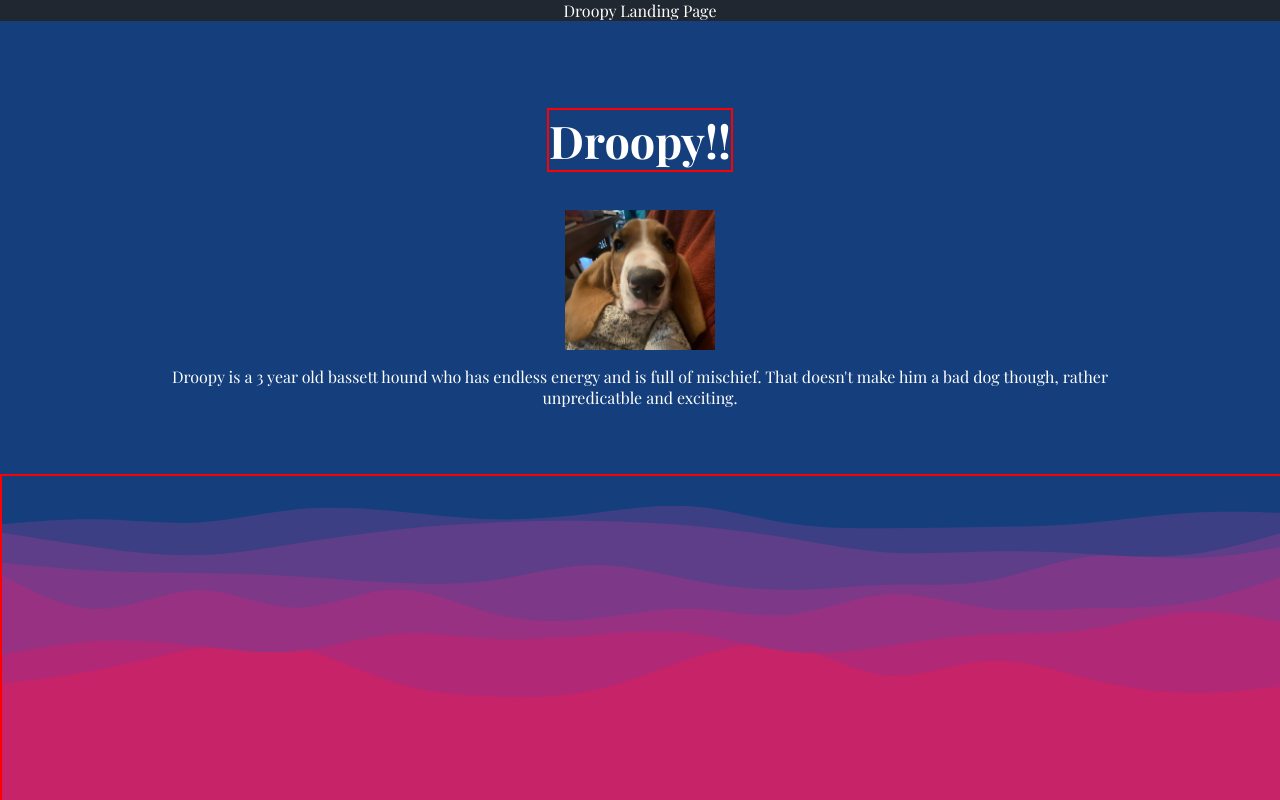
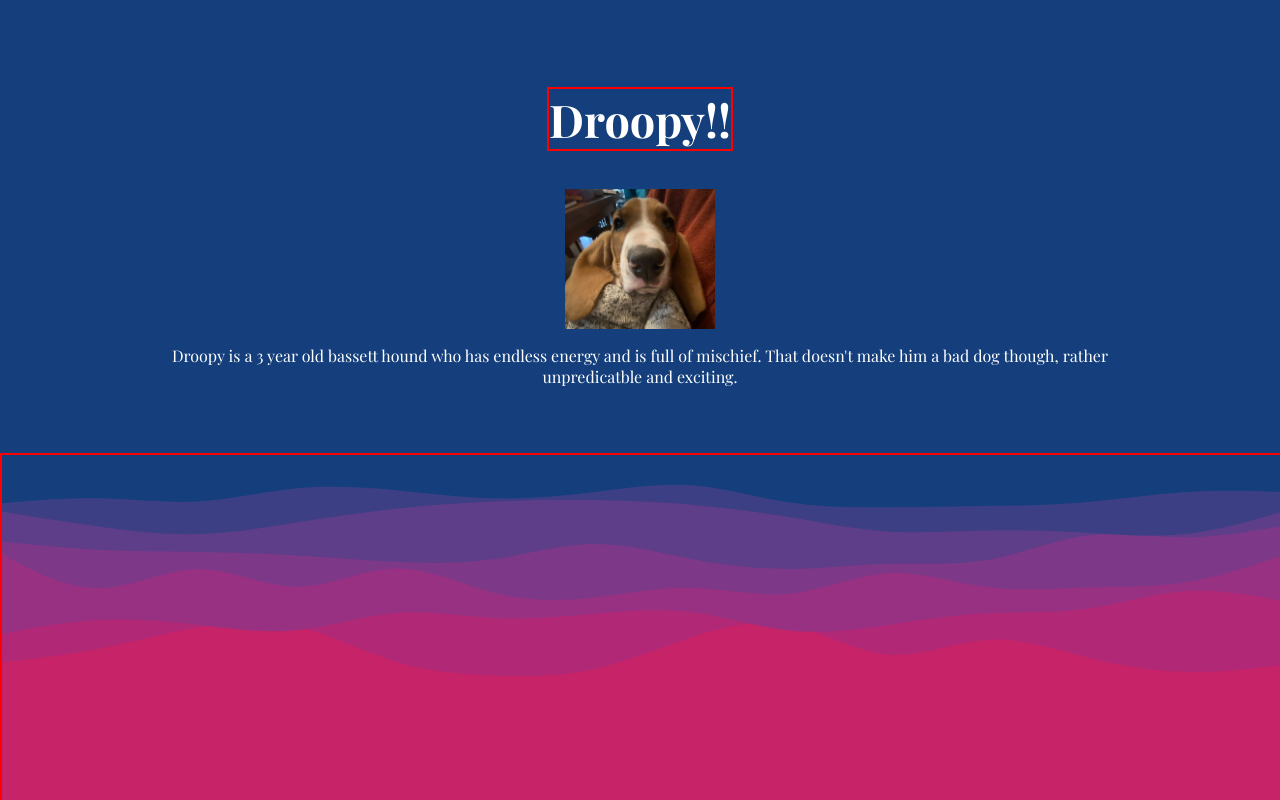
Before and after one commit to terrp/droopy, a plain HTML site: page index.html in a window 1280 px wide. Shown: the top 800 px of the page. Drawn offline with nearby package versions, Linux system fonts and the light colour scheme; a web font is replaced by a local one.

Commit message:
fixed title error on page

```diff
--- a/index.html
+++ b/index.html
@@ -3,7 +3,7 @@
 <head>
     <meta charset="UTF-8">
     <meta name="viewport" content="width=device-width, initial-scale=1.0">
-    <titles>Droopy Landing Page</titles>
+    <title>Droopy Landing Page</title>
     <link rel="preconnect" href="https://fonts.googleapis.com">
     <link rel="preconnect" href="https://fonts.gstatic.com" crossorigin>
     <link href="https://fonts.googleapis.com/css2?family=Oswald:wght@200..700&family=Playfair+Display:ital,wght@0,400..900;1,400..900&display=swap" rel="stylesheet">
```
